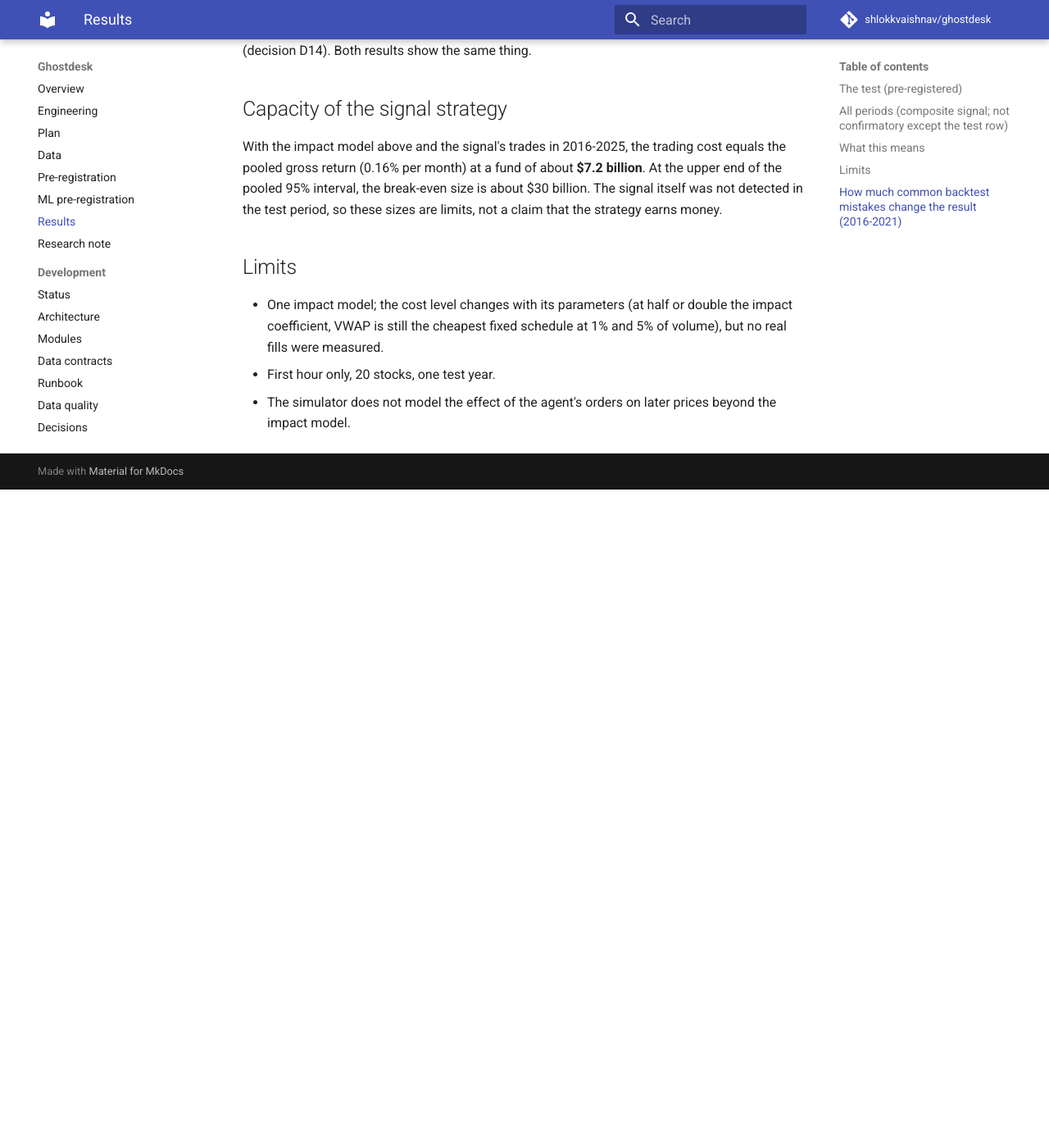
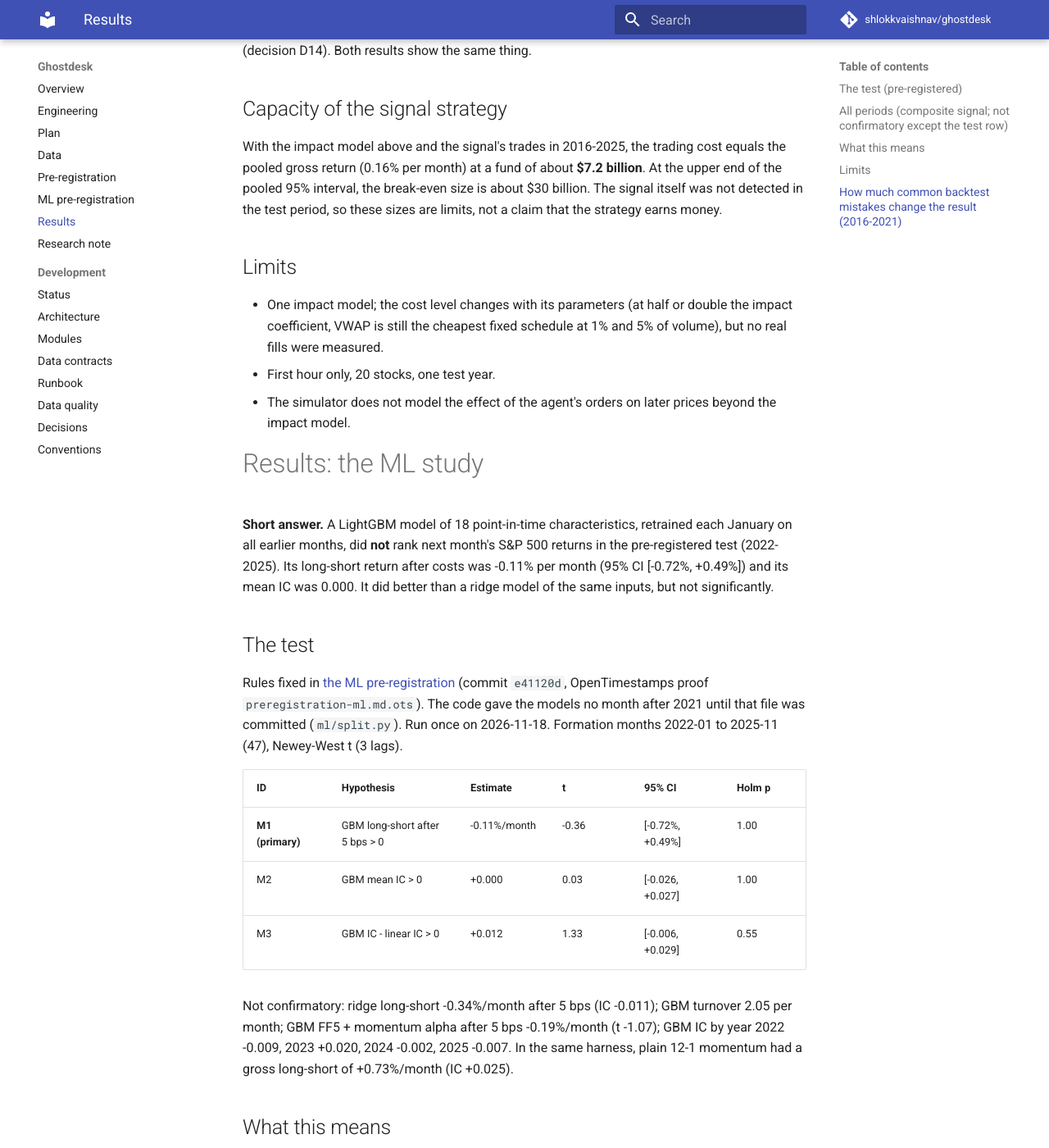
Before and after one commit to shlokkvaishnav/ghostdesk, an MkDocs documentation site: the page built from docs/results.md, in a window 1280 px wide and 1400 px high, scrolled down 4140 px. Shown: the whole window at 82% size. Built offline with MkDocs 1.6.1 and Material for MkDocs 9.7.7, drawn with Linux system fonts in a browser that asks for light colours; comment, search, counter and statistics services are not loaded; before the commit the page ends 4737 px from its top, so only the background shows below that; some of the changed text lies outside the part shown.

Commit message:
ML study test (run once): not detected; results, status and note

```diff
--- a/docs/results.md
+++ b/docs/results.md
@@ -106,3 +106,38 @@ a claim that the strategy earns money.
   still the cheapest fixed schedule at 1% and 5% of volume), but no real fills were measured.
 - First hour only, 20 stocks, one test year.
 - The simulator does not model the effect of the agent's orders on later prices beyond the impact model.
+
+# Results: the ML study
+
+**Short answer.** A LightGBM model of 18 point-in-time characteristics, retrained each January on all earlier
+months, did **not** rank next month's S&P 500 returns in the pre-registered test (2022-2025). Its long-short return
+after costs was -0.11% per month (95% CI [-0.72%, +0.49%]) and its mean IC was 0.000. It did better than a ridge
+model of the same inputs, but not significantly.
+
+## The test
+Rules fixed in [the ML pre-registration](preregistration-ml.md) (commit `e41120d`, OpenTimestamps proof
+`preregistration-ml.md.ots`). The code gave the models no month after 2021 until that file was committed
+(`ml/split.py`). Run once on 2026-11-18. Formation months 2022-01 to 2025-11 (47), Newey-West t (3 lags).
+
+| ID | Hypothesis | Estimate | t | 95% CI | Holm p |
+|---|---|---|---|---|---|
+| **M1 (primary)** | GBM long-short after 5 bps > 0 | -0.11%/month | -0.36 | [-0.72%, +0.49%] | 1.00 |
+| M2 | GBM mean IC > 0 | +0.000 | 0.03 | [-0.026, +0.027] | 1.00 |
+| M3 | GBM IC - linear IC > 0 | +0.012 | 1.33 | [-0.006, +0.029] | 0.55 |
+
+Not confirmatory: ridge long-short -0.34%/month after 5 bps (IC -0.011); GBM turnover 2.05 per month; GBM FF5 +
+momentum alpha after 5 bps -0.19%/month (t -1.07); GBM IC by year 2022 -0.009, 2023 +0.020, 2024 -0.002,
+2025 -0.007. In the same harness, plain 12-1 momentum had a gross long-short of +0.73%/month (IC +0.025).
+
+## What this means
+- The minimum detectable effect was about 1.3% per month (pre-registration, section 7), so the test can exclude only
+  large effects. The CI excludes a GBM edge above about 0.5% per month after costs.
+- In 2016-2021 (about 30,000 training rows) the model learned patterns that did not hold after 2021. A tree model
+  can mix many weak signals, but it cannot make a signal that is not in the data.
+- The model trades its whole book about once a month (turnover 2.05 of 2 legs), so even a small edge must pay
+  about 10 bps a month in costs.
+
+## Limits
+- Large companies only; 18 characteristics (no market value or book-to-market: no share counts in the data); a
+  short training history (from 2016).
+- One tree setting, chosen on 2020-2021 from three.
```
Also changed, not shown: docs/dev/status.md (+9 -0 lines), docs/note.md (+4 -0 lines).
